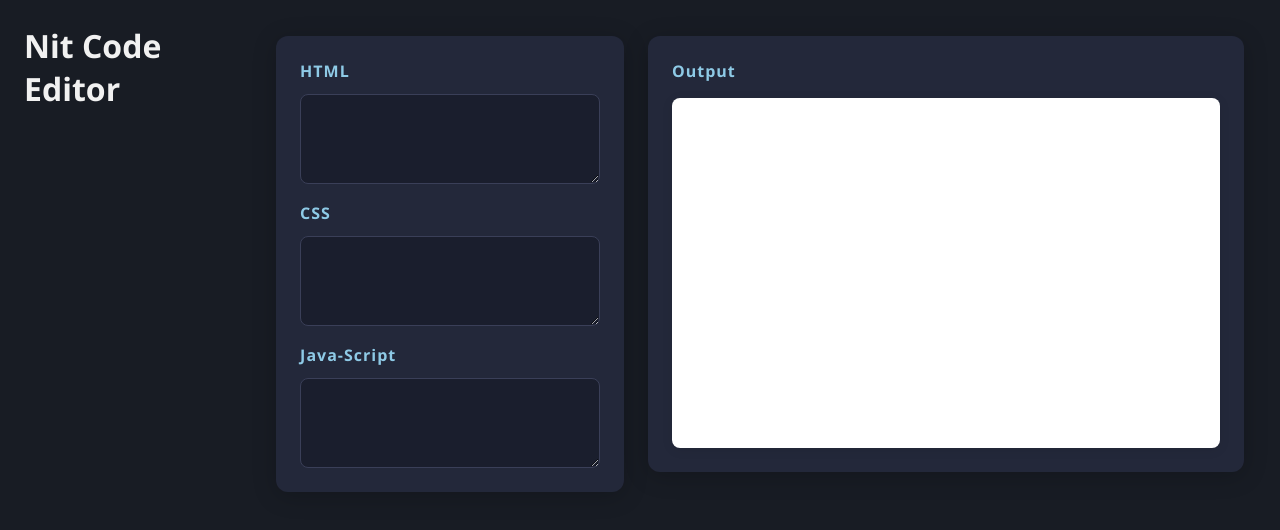
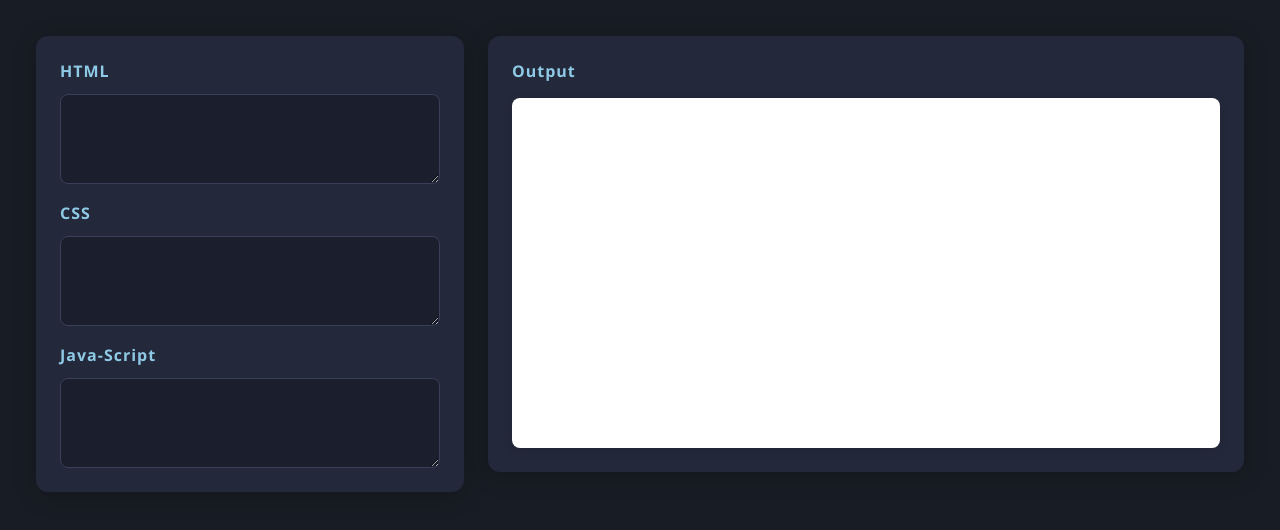
Before and after one commit to NithinGowda02/Code-Editor, a plain HTML site: page index.html in a window 1280 px wide. Drawn offline with Linux system fonts and the light colour scheme.

Commit message:
Completed Code Editor Using HTML CSS & Java-Script

```diff
--- a/index.html
+++ b/index.html
@@ -7,7 +7,6 @@
     <link rel="stylesheet" href="./style.css">
 </head>
 <body>
-    <h1 class="main-heading">Nit Code Editor</h1>
     <div class="left-part">
         <div class="content">
             <label>HTML</label>
```
